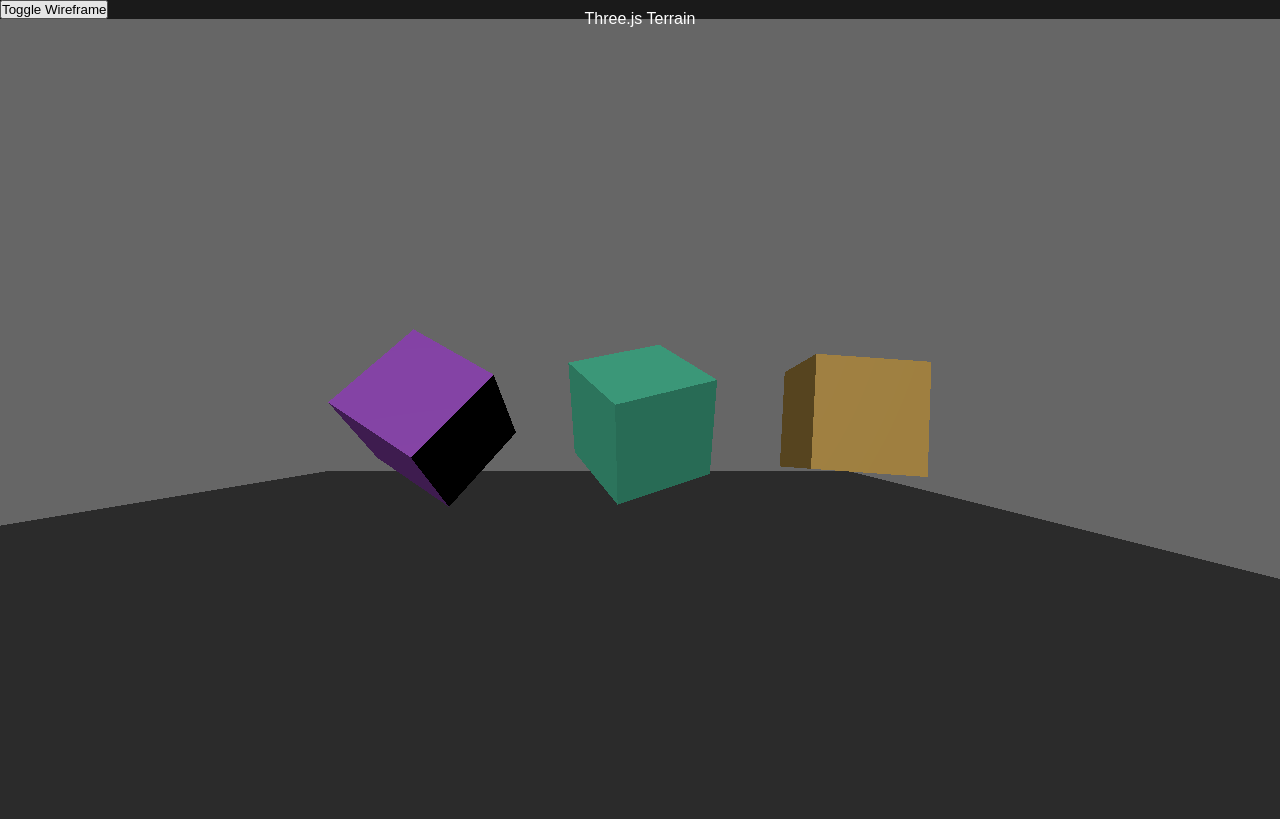
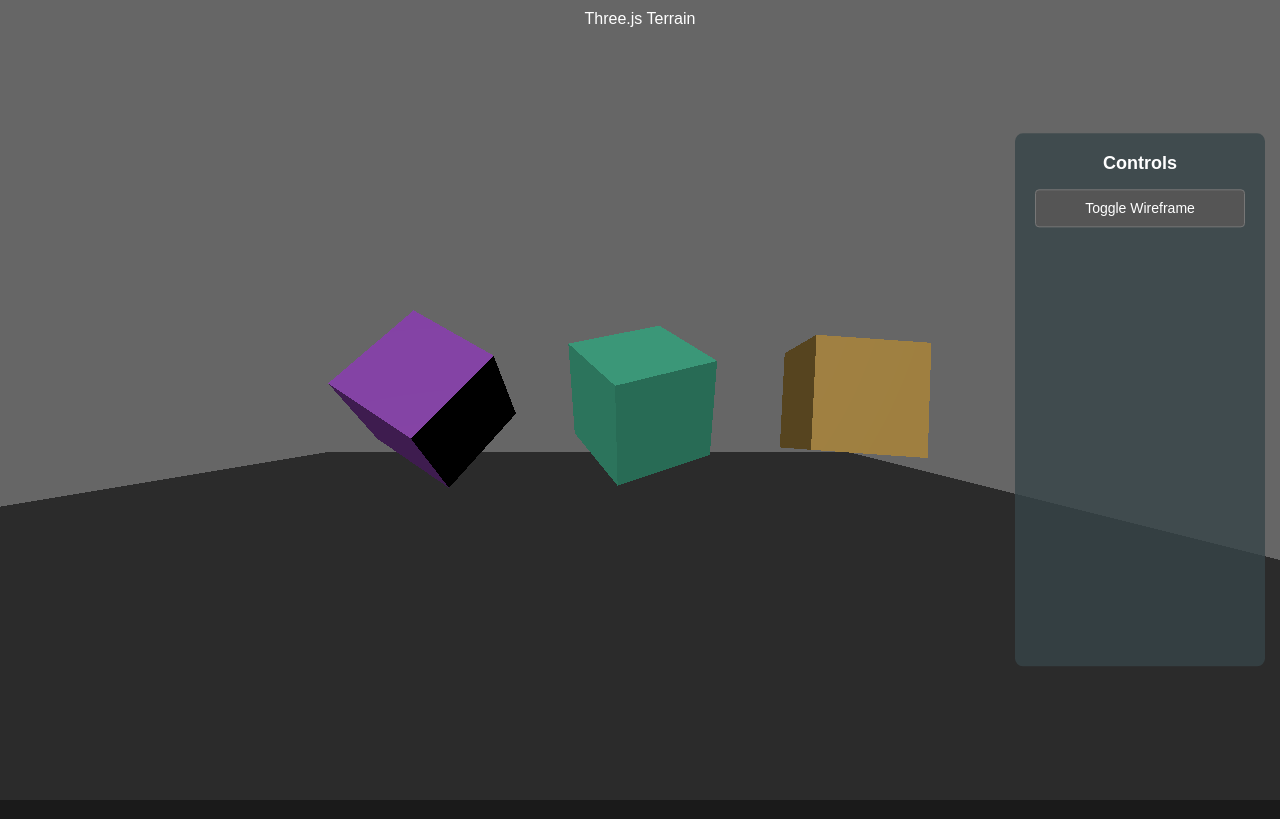
Before and after one commit to zackthomas1/threejs-terrain, a website built with Vite: page index.html in a window 1280 px wide. Built offline with nearby package versions, Linux system fonts and the light colour scheme; animation ran at ten frames a second.

Commit message:
Refactor control panel layout and styling; add window resize handling

```diff
--- a/index.html
+++ b/index.html
@@ -6,9 +6,13 @@
     <link rel="stylesheet" href="/style.css">
   </head>
   <body>
-    <button id="wireframeToggle">Toggle Wireframe</button>
+    <div id="info">Three.js Terrain</div>
 
-    <div id="info">Three.js Terrain</div>
+    <div id="controlPanel">
+      <h3>Controls</h3>
+      <button id="wireframeToggle">Toggle Wireframe</button>
+    </div>
+
     <script type="module" src="/main.js">
     </script>
 </body>
--- a/main.js
+++ b/main.js
@@ -96,15 +96,24 @@
         });
     }
 
+    onWindowResize() {
+        // Update camera
+        this._camera.aspect = window.innerWidth / window.innerHeight;
+        this._camera.updateProjectionMatrix();
+
+        // Update renderer
+        this._renderer.setSize(window.innerWidth, window.innerHeight);
+    }
 }
-
 
 function _Main() {
     const app = new Application();
 
+    // event listeners
     document.getElementById("wireframeToggle").addEventListener('click', () => {
         app.toggleWireframe();
     })
+    window.addEventListener('resize', () => app.onWindowResize());
 }
 
 _Main();
--- a/style.css
+++ b/style.css
@@ -29,6 +29,48 @@
     width: 100%;
     text-align: center;
     z-index: 100;
-    display:block;
+    display: block;
     color: white;
 }
+
+#controlPanel {
+    position: absolute;
+    right: 15px;
+    top: 50%;
+    transform: translateY(-50%);
+    width: 250px;
+    height: 66.67vh;
+    background-color: rgba(55, 69, 73, 0.8);
+    padding: 20px;
+    overflow-y: auto;
+    z-index: 100;
+    border-radius: 8px;
+}
+
+#controlPanel h3 {
+    color: #fff;
+    margin-bottom: 15px;
+    text-align: center;
+    font-size: 18px;
+}
+
+#controlPanel button {
+    width: 100%;
+    padding: 10px;
+    margin-bottom: 10px;
+    background-color: #555;
+    color: #fff;
+    border: 1px solid #777;
+    border-radius: 4px;
+    cursor: pointer;
+    font-size: 14px;
+    transition: background-color 0.3s ease;
+}
+
+#controlPanel button:hover {
+    background-color: #777;
+}
+
+#controlPanel button:active {
+    background-color: #999;
+}
```
